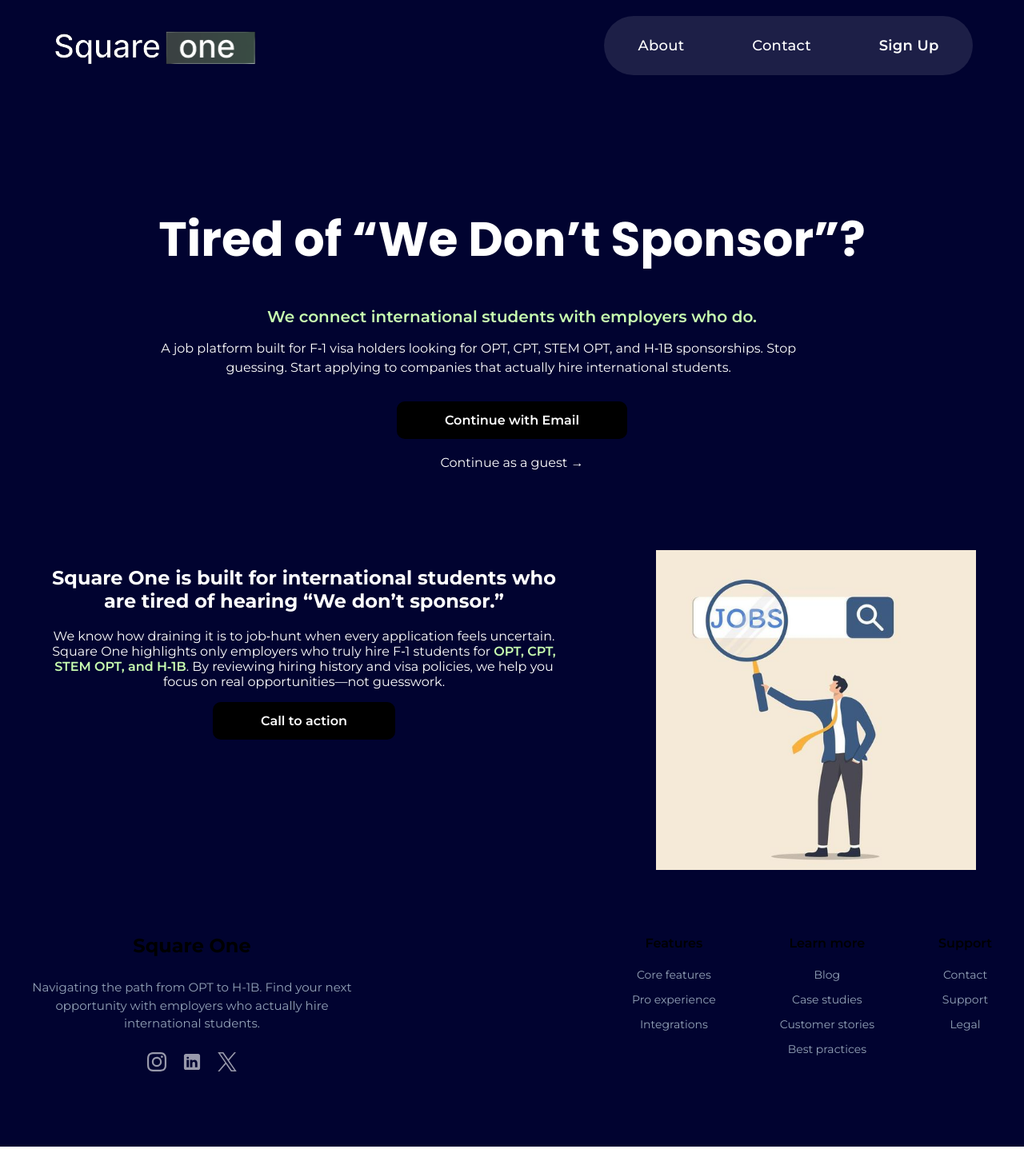
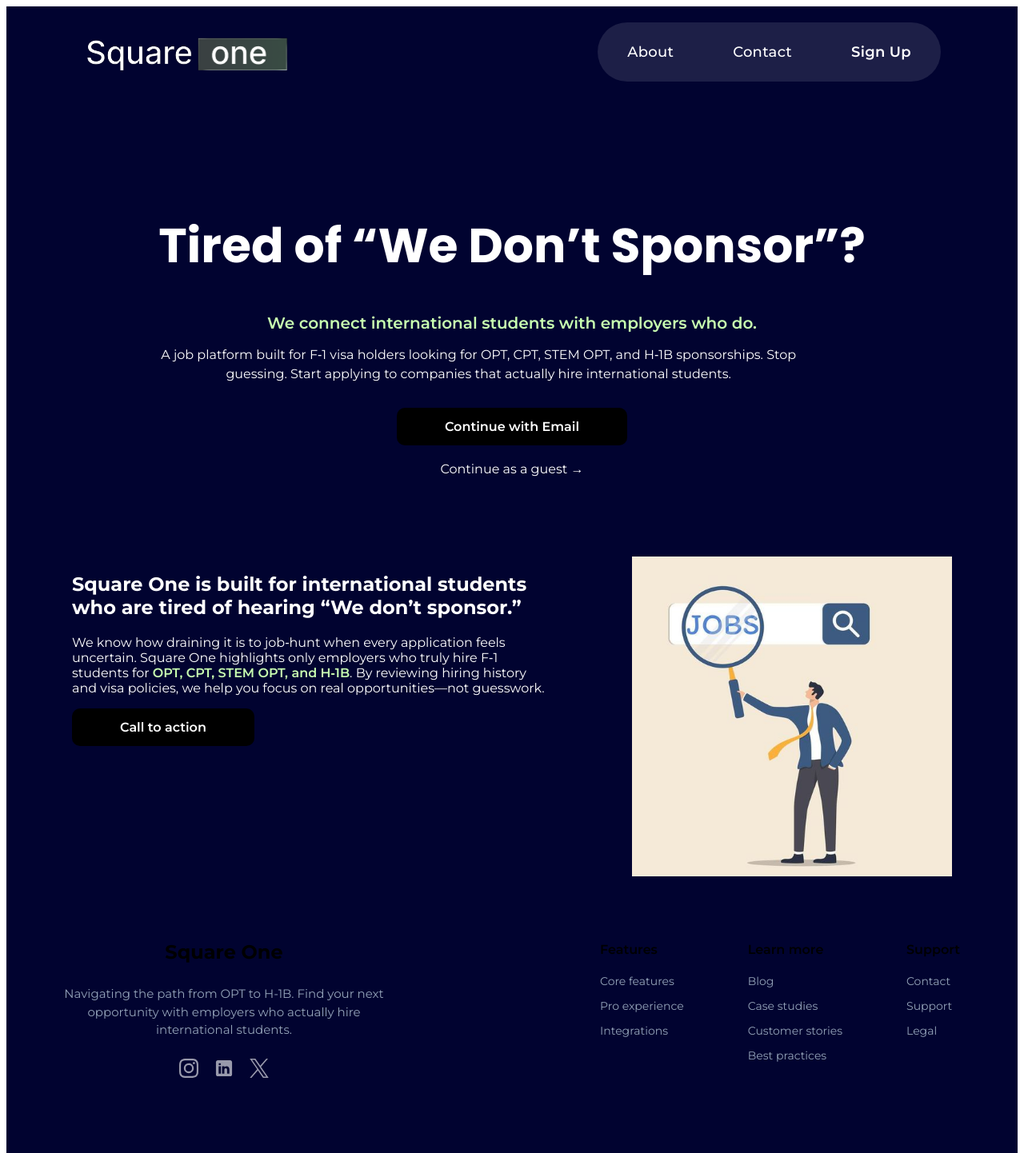
Before and after one commit to chazs0409/MissionIsPossible, a React (Vite) app in the folder frontend/: page / in a window 1280 px wide. Shown: the whole page at 80% size. Built offline with nearby package versions, Linux system fonts and the light colour scheme.

Commit message:
Added container for layout. Changed style of main page

```diff
--- a/frontend/src/App.css
+++ b/frontend/src/App.css
@@ -1,14 +1,16 @@
-#root {
-  /* width: 1970px; */
-  max-width: 100%;
-  margin: auto;
-  text-align: center;
+.container {
+  /* width: 1970px;
+  /* max-width: 100%; */
+  /* margin: auto;
+  text-align: center; */
+  max-width: 1200px; /* или 1000px, как тебе нравится */
+  margin: 0 auto; /* вот это центрирует */
+  padding: 0;
 }
 
 html,
 body,
 #root {
   height: 100%;
-  margin: 0;
   padding: 0;
 }
--- a/frontend/src/components/Footer.css
+++ /dev/null
@@ -1,89 +0,0 @@
-.footer {
-  background-color: #010330;
-  padding: 60px 40px;
-  font-family: 'Inter', sans-serif;
-}
-
-.footer-container {
-  max-width: 1200px;
-  margin: 0 auto;
-  display: flex;
-  justify-content: space-between;
-  flex-wrap: wrap;
-  gap: 40px;
-}
-
-.footer-brand {
-  max-width: 400px;
-  display: flex;
-  flex-direction: column;
-  align-items: center;
-  text-align: center;
-}
-
-.footer-logo {
-  font-size: 24px;
-  font-weight: 700;
-  margin-bottom: 12px;
-}
-
-.footer-desc {
-  color: #94a3b8; /* Muted gray color */
-  font-size: 15px;
-  line-height: 1.5;
-  margin-bottom: 24px;
-}
-
-.social-icons {
-  display: flex;
-  justify-content: center;
-  gap: 20px;
-  margin-bottom: 30px;
-}
-
-/* Target all images inside the social-icons div */
-.social-icons img {
-  width: 24px;
-  height: 24px;
-  object-fit: contain; /* Ensures the logo doesn't stretch */
-  cursor: pointer;
-  gap: 40px; /* Space between icons */
-  filter: brightness(0) invert(1);
-  opacity: 0.6;
-  transition: opacity 0.3s ease;
-}
-
-.social-icons img:hover {
-  opacity: 1; /* Brightens up when you hover */
-}
-
-.footer-links {
-  display: flex;
-  gap: 80px; /* Space between the three columns */
-}
-
-.link-column h4 {
-  font-size: 16px;
-  font-weight: 600;
-  margin-bottom: 20px;
-}
-
-.link-column ul {
-  list-style: none;
-  padding: 0;
-}
-
-.link-column li {
-  margin-bottom: 12px;
-}
-
-.link-column a {
-  color: #94a3b8;
-  text-decoration: none;
-  font-size: 14px;
-  transition: color 0.2s;
-}
-
-.link-column a:hover {
-  color: white;
-}
--- a/frontend/src/components/Footer.tsx
+++ b/frontend/src/components/Footer.tsx
@@ -1,5 +1,5 @@
 
-import './Footer.css';
+import './componentcss/Footer.css';
 import instagram from '../assets/instagram.svg';
 import linkedin from '../assets/linkedin.svg';
 import x from '../assets/x.svg';
--- a/frontend/src/components/LandingPage.tsx
+++ b/frontend/src/components/LandingPage.tsx
@@ -7,6 +7,7 @@ const Landingpage = () => {
   const navigate = useNavigate();
   return (
     <main className="landing-page">
+      <div className="container">
         <header>
           <img src={logo} alt="Mission Impossible Logo" className="logo" />
           <nav className="navbar">
@@ -30,8 +31,8 @@ const Landingpage = () => {
             </p>
 
             <p className="description">
-            A job platform built for F‑1 visa holders looking for OPT, CPT, STEM
-            OPT, and H‑1B sponsorships. Stop guessing. Start applying to
+              A job platform built for F‑1 visa holders looking for OPT, CPT,
+              STEM OPT, and H‑1B sponsorships. Stop guessing. Start applying to
               companies that actually hire international students.
             </p>
 
@@ -50,17 +51,19 @@ const Landingpage = () => {
               hearing “We don’t sponsor.”{" "}
             </h2>
             <p>
-            We know how draining it is to job‑hunt when every application feels
-            uncertain. Square One highlights only employers who truly hire F‑1
-            students for <span className="examples">OPT, CPT, STEM OPT, and H‑1B</span>. By reviewing hiring
-            history and visa policies, we help you focus on real
-            opportunities—not guesswork.
+              We know how draining it is to job‑hunt when every application
+              feels uncertain. Square One highlights only employers who truly
+              hire F‑1 students for{" "}
+              <span className="examples">OPT, CPT, STEM OPT, and H‑1B</span>. By
+              reviewing hiring history and visa policies, we help you focus on
+              real opportunities—not guesswork.
             </p>
             <button className="primary-btn">Call to action</button>
           </section>
           <img src={job} alt="job 2d photo" className="about-image" />
         </div>
         <Footer />
+      </div>
     </main>
   );
 };
--- a/frontend/src/components/componentcss/footer.css
+++ b/frontend/src/components/componentcss/footer.css
@@ -1,6 +1,89 @@
-.footer{
-    /* style here
+.footer {
+  background-color: #010330;
+  padding: 60px 40px;
+  font-family: 'Inter', sans-serif;
+}
 
-    Do NOt use APP.css!*/
-    color: white;
+.footer-container {
+  max-width: 1200px;
+  margin: 0 auto;
+  display: flex;
+  justify-content: space-between;
+  flex-wrap: wrap;
+  gap: 40px;
 }
+
+.footer-brand {
+  max-width: 400px;
+  display: flex;
+  flex-direction: column;
+  align-items: center;
+  text-align: center;
+}
+
+.footer-logo {
+  font-size: 24px;
+  font-weight: 700;
+  margin-bottom: 12px;
+}
+
+.footer-desc {
+  color: #94a3b8; /* Muted gray color */
+  font-size: 15px;
+  line-height: 1.5;
+  margin-bottom: 24px;
+}
+
+.social-icons {
+  display: flex;
+  justify-content: center;
+  gap: 20px;
+  margin-bottom: 30px;
+}
+
+/* Target all images inside the social-icons div */
+.social-icons img {
+  width: 24px;
+  height: 24px;
+  object-fit: contain; /* Ensures the logo doesn't stretch */
+  cursor: pointer;
+  gap: 40px; /* Space between icons */
+  filter: brightness(0) invert(1);
+  opacity: 0.6;
+  transition: opacity 0.3s ease;
+}
+
+.social-icons img:hover {
+  opacity: 1; /* Brightens up when you hover */
+}
+
+.footer-links {
+  display: flex;
+  gap: 80px; /* Space between the three columns */
+}
+
+.link-column h4 {
+  font-size: 16px;
+  font-weight: 600;
+  margin-bottom: 20px;
+}
+
+.link-column ul {
+  list-style: none;
+  padding: 0;
+}
+
+.link-column li {
+  margin-bottom: 12px;
+}
+
+.link-column a {
+  color: #94a3b8;
+  text-decoration: none;
+  font-size: 14px;
+  transition: color 0.2s;
+}
+
+.link-column a:hover {
+  color: white;
+}
--- a/frontend/src/index.css
+++ b/frontend/src/index.css
@@ -4,8 +4,6 @@
 .landing-page {
   height: auto;
   background: #010330;
-  margin: 0;
-  padding: 0;
 }
 header {
   display: flex;
```
Lines whose indentation alone changed are shown as unchanged.
